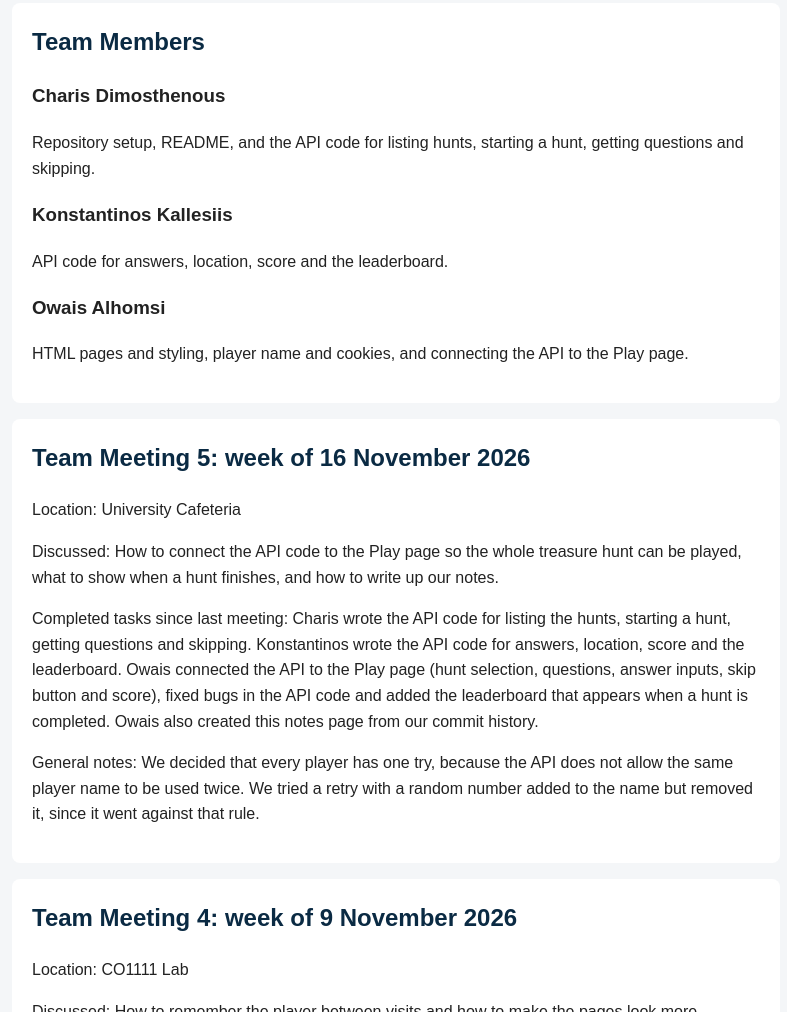
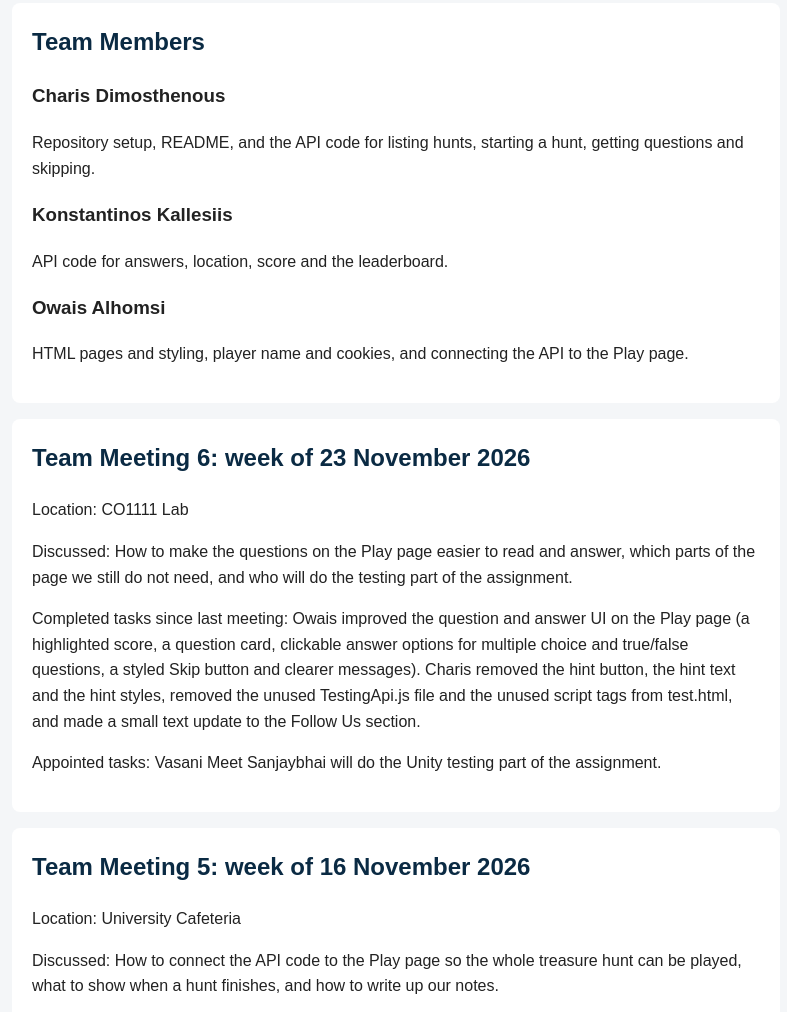
Before and after one commit to cdimosthenous/Netrunners, a plain HTML site: page notes.html in a window 1280 px wide. Shown: the part 378-1390 px from the top of the page, without its empty margins (244-1031 px from the left). Drawn offline with Linux system fonts and the light colour scheme.

Commit message:
Add notes for Team Meeting 6, including discussion points and completed tasks

```diff
--- a/notes.html
+++ b/notes.html
@@ -38,6 +38,14 @@
             <p>API code for answers, location, score and the leaderboard.</p>
             <h3>Owais Alhomsi</h3>
             <p>HTML pages and styling, player name and cookies, and connecting the API to the Play page.</p>
+        </section>
+
+        <section>
+            <h2>Team Meeting 6: week of 23 November 2026</h2>
+            <p>Location: CO1111 Lab</p>
+            <p>Discussed: How to make the questions on the Play page easier to read and answer, which parts of the page we still do not need, and who will do the testing part of the assignment.</p>
+            <p>Completed tasks since last meeting: Owais improved the question and answer UI on the Play page (a highlighted score, a question card, clickable answer options for multiple choice and true/false questions, a styled Skip button and clearer messages). Charis removed the hint button, the hint text and the hint styles, removed the unused TestingApi.js file and the unused script tags from test.html, and made a small text update to the Follow Us section.</p>
+            <p>Appointed tasks: Vasani Meet Sanjaybhai will do the Unity testing part of the assignment.</p>
         </section>
 
         <section>
```
